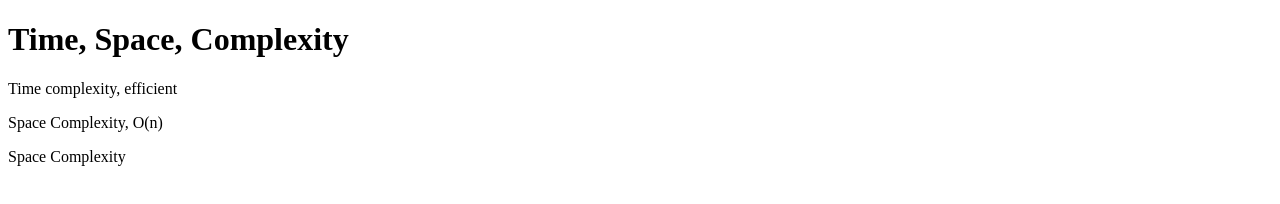
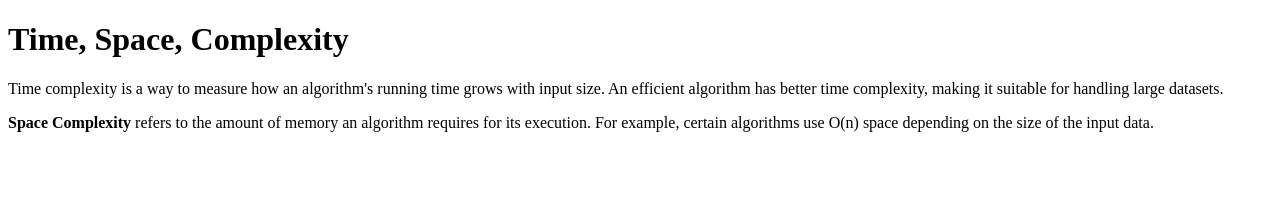
Before and after one commit to acciojob/time-and-space-complexity-avineshsharma, a website: page main.html in a window 1280 px wide. Drawn offline with Linux system fonts and the light colour scheme.

Commit message:
created a submission

```diff
--- a/main.html
+++ b/main.html
@@ -7,14 +7,21 @@
 </head>
 
 <body>
-	<!-- the entire body must be written by student -->
+	<!-- Heading -->
 	<h1>Time, Space, Complexity</h1>
-	<p>Time complexity, efficient</p>
-	<p>Space Complexity, O(n)</p>
-	<p>	Space Complexity</p>
-    <script type="text/javascript" src="./script.js">
-</script>
 
-</body>
+	<!-- First paragraph about Time Complexity -->
+	<p>
+		Time complexity is a way to measure how an algorithm's running time grows with input size.
+		An efficient algorithm has better time complexity, making it suitable for handling large datasets.
+	</p>
+
+	<!-- Second paragraph about Space Complexity -->
+	<p>
+		<b>Space Complexity</b> refers to the amount of memory an algorithm requires for its execution.
+		For example, certain algorithms use O(n) space depending on the size of the input data.
+	</p>
+
+	<script type="text/javascript" src="./script.js"></script>
 
 </html>
```
